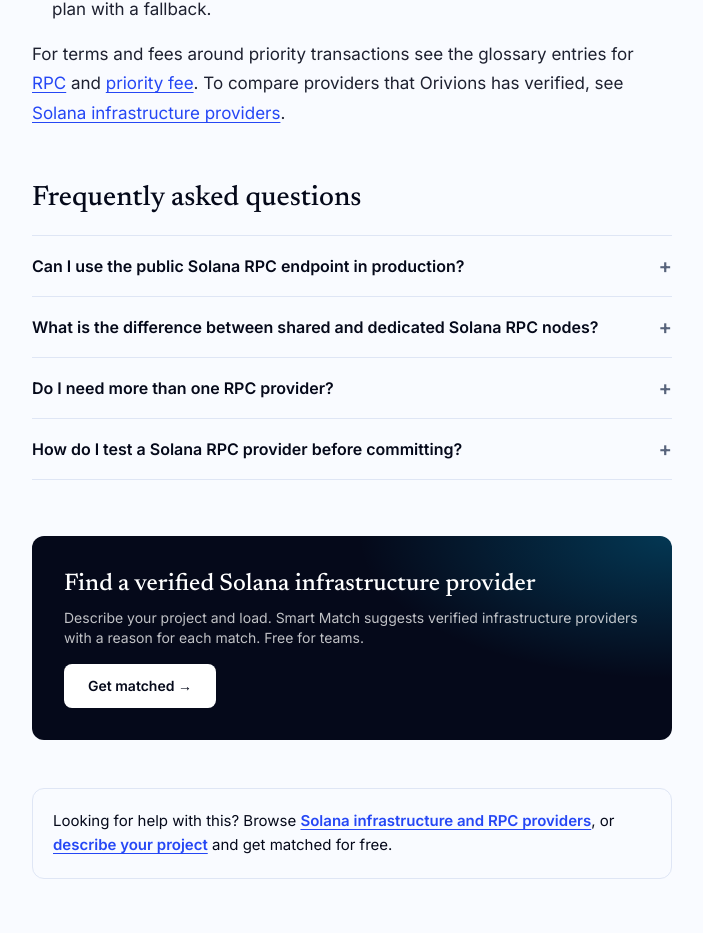
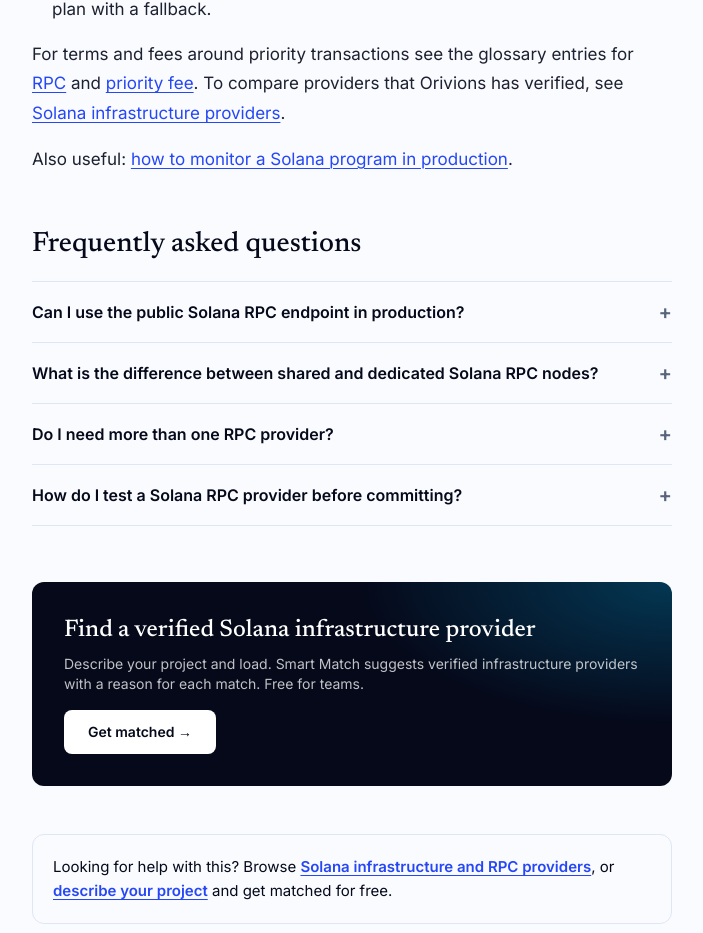
Before and after one commit to JakeMalarczyk/Orivions, a Next.js app in the folder orivions-app/: page /blog/how-to-choose-a-solana-rpc-provider in a window 1280 px wide. Shown: the part 3093-4026 px from the top of the page, without its empty margins (288-991 px from the left). Built offline with nearby package versions, Linux system fonts and the light colour scheme; no server answers.

Commit message:
Blog: RPC guide links to monitoring guide

```diff
--- a/orivions-app/app/blog/how-to-choose-a-solana-rpc-provider/page.tsx
+++ b/orivions-app/app/blog/how-to-choose-a-solana-rpc-provider/page.tsx
@@ -105,6 +105,10 @@ export default function PostPage() {
         </Link>
         .
       </P>
+
+      <P>
+        Also useful: <Link href="/blog/solana-program-monitoring-and-alerts" className="text-blue-deep">how to monitor a Solana program in production</Link>.
+      </P>
     </BlogPost>
   );
 }
```
